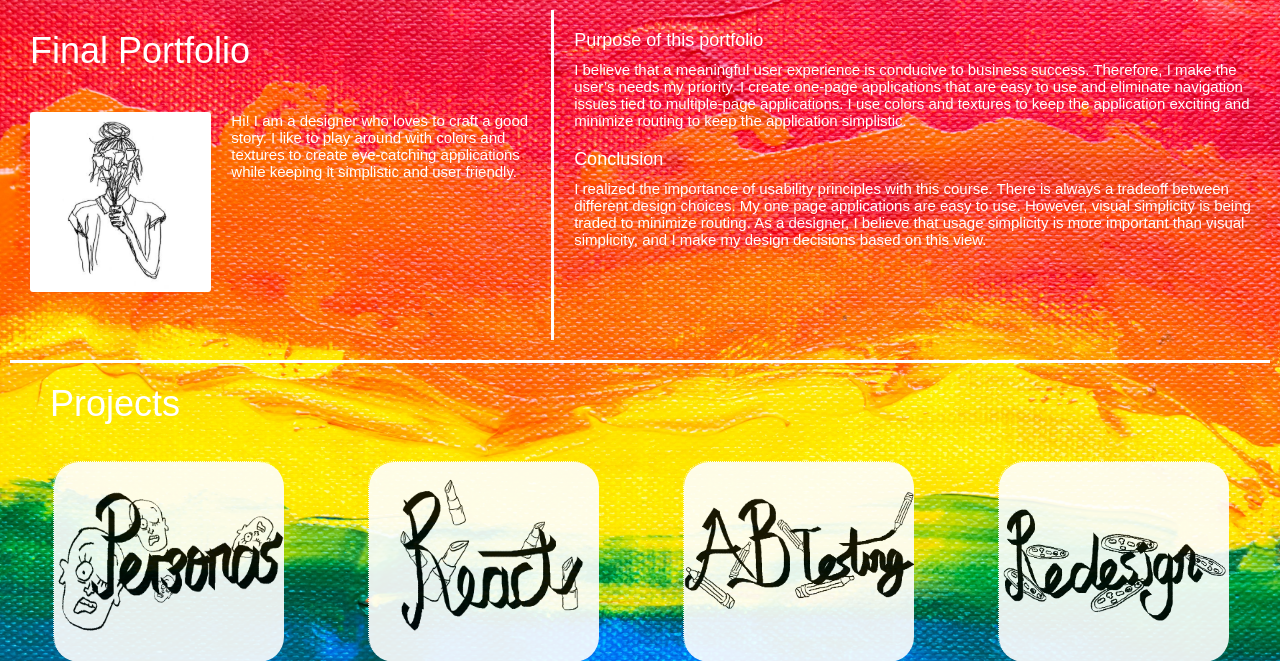
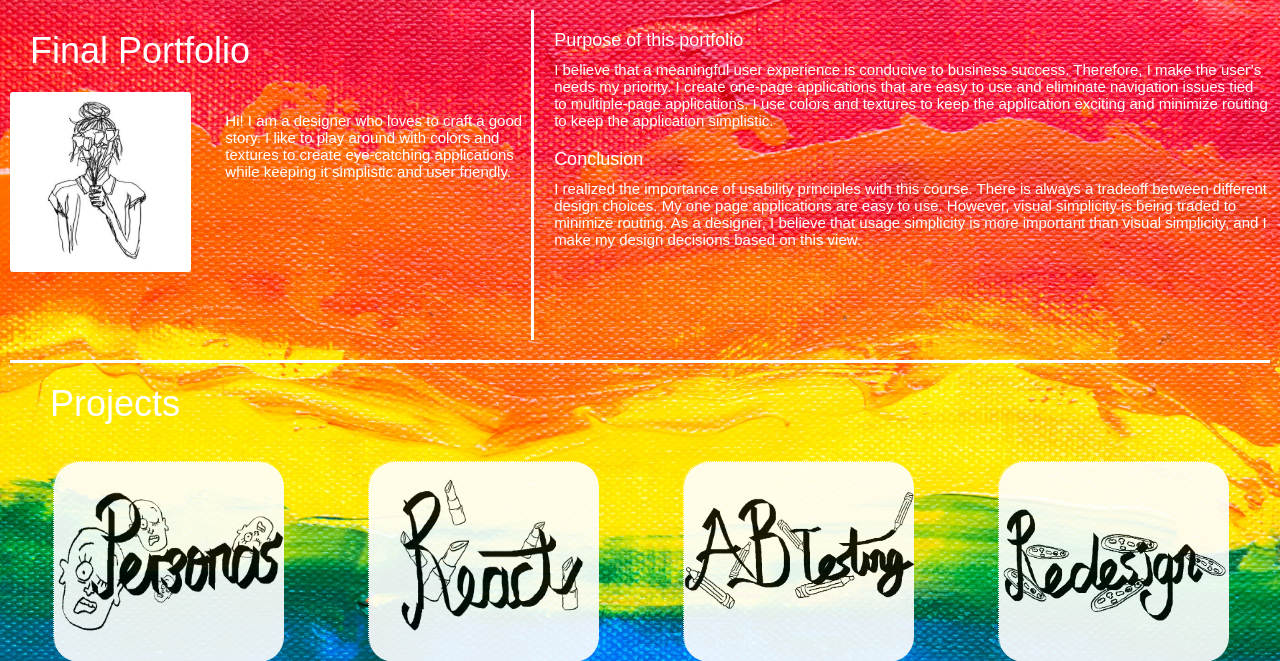
Before and after one commit to elifbabaoglu2/FinalEnough, a PHP site: page / in a window 1280 px wide. Shown: the top 661 px of the page. Run offline with PHP 8.4, Linux system fonts and the light colour scheme.

Commit message:
Update index.css

```diff
--- a/index.css
+++ b/index.css
@@ -95,9 +95,8 @@ background-size: cover;
 .style-image{
     height: 180px;
     width: auto;
-    margin:20px;
+    margin-right: 20px;
 }
-
 .project-section{
     height:200px;
     width:100%;
```
